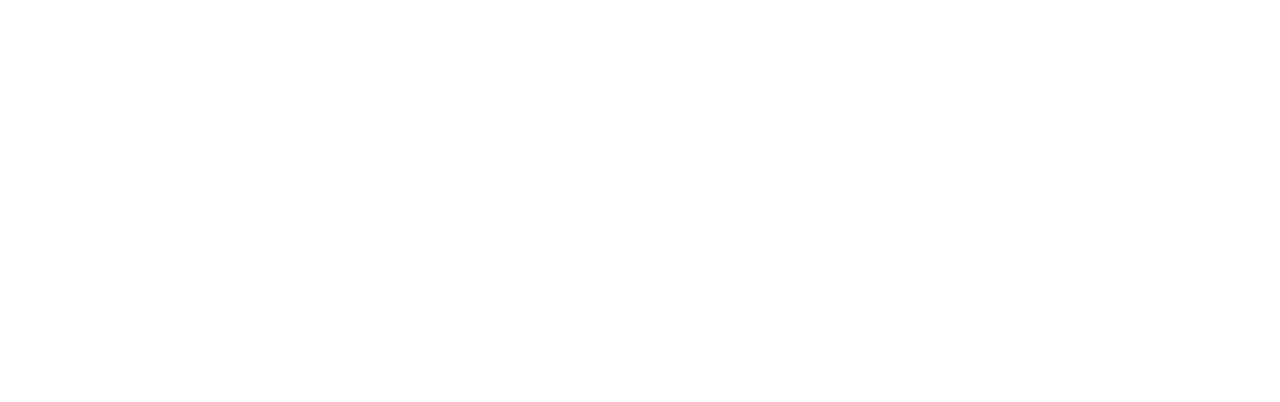
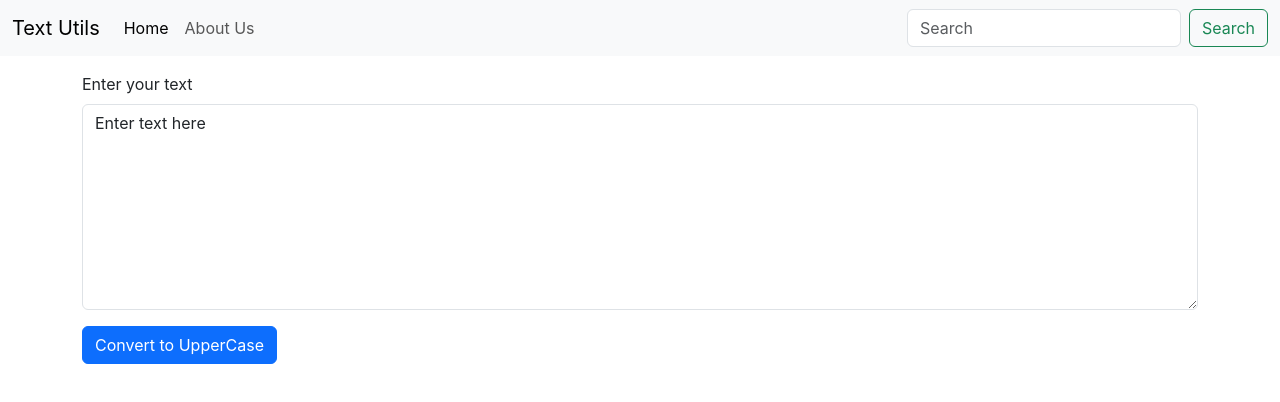
Before and after one commit to sachins0412/text-util, a React (Create React App) app: page / in a window 1280 px wide. Shown: the top 402 px of the page. Built offline with nearby package versions, Linux system fonts and the light colour scheme.

Commit message:
add navbar and form

```diff
--- a/src/App.js
+++ b/src/App.js
@@ -1,6 +1,13 @@
 import "./App.css";
+import Form from "./components/Form";
+import NavBar from "./components/NavBar";
 function App() {
-  return <></>;
+  return (
+    <>
+      <NavBar title="Text Utils" about="About Us" />
+      <Form title="Enter your text" />
+    </>
+  );
 }
 
 export default App;
--- /dev/null
+++ b/src/components/Form.js
@@ -0,0 +1,30 @@
+import React, { useState } from "react";
+
+export default function Form(props) {
+  const handleUpClick = () => {
+    setText(text.toUpperCase());
+  };
+  const handleChange = (event) => {
+    setText(event.target.value);
+  };
+  const [text, setText] = useState("Enter text here");
+  return (
+    <div className="container my-3">
+      <div className="mb-3">
+        <label htmlFor="exampleFormControlTextarea1" className="form-label">
+          {props.title}
+        </label>
+        <textarea
+          className="form-control"
+          id="exampleFormControlTextarea1"
+          rows="8"
+          value={text}
+          onChange={handleChange}
+        ></textarea>
+      </div>
+      <button className="btn btn-primary" onClick={handleUpClick}>
+        Convert to UpperCase
+      </button>
+    </div>
+  );
+}
--- /dev/null
+++ b/src/components/NavBar.js
@@ -0,0 +1,55 @@
+import React from "react";
+import PropTypes from "prop-types";
+
+export default function NavBar(props) {
+  return (
+    <nav className="navbar navbar-expand-lg bg-body-tertiary">
+      <div className="container-fluid">
+        <a className="navbar-brand" href="/">
+          {props.title}
+        </a>
+        <button
+          className="navbar-toggler"
+          type="button"
+          data-bs-toggle="collapse"
+          data-bs-target="#navbarSupportedContent"
+          aria-controls="navbarSupportedContent"
+          aria-expanded="false"
+          aria-label="Toggle navigation"
+        >
+          <span className="navbar-toggler-icon"></span>
+        </button>
+        <div className="collapse navbar-collapse" id="navbarSupportedContent">
+          <ul className="navbar-nav me-auto mb-2 mb-lg-0">
+            <li className="nav-item">
+              <a className="nav-link active" aria-current="page" href="/">
+                Home
+              </a>
+            </li>
+            <li className="nav-item">
+              <a className="nav-link" href="/">
+                {props.about}
+              </a>
+            </li>
+          </ul>
+          <form className="d-flex" role="search">
+            <input
+              className="form-control me-2"
+              type="search"
+              placeholder="Search"
+              aria-label="Search"
+            />
+            <button className="btn btn-outline-success" type="submit">
+              Search
+            </button>
+          </form>
+        </div>
+      </div>
+    </nav>
+  );
+}
+
+NavBar.propTypes = {
+  title: PropTypes.string,
+  about: PropTypes.string,
+};
```
